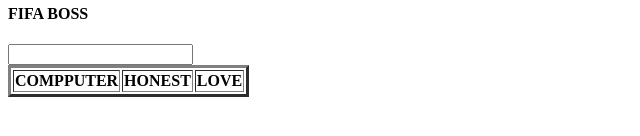
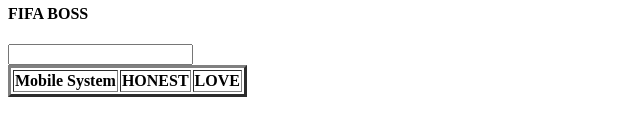
Before and after one commit to usecomputer600-cmyk/Pitp-WebDev-Batch2-Course, a plain HTML site: page index.html in a window 1280 px wide. Shown: the part 490-626 px from the top of the page, without its empty margins (0-640 px from the left). Drawn offline with Linux system fonts and the light colour scheme.

Commit message:
ma ne change kia code ko

```diff
--- a/index.html
+++ b/index.html
@@ -9,7 +9,7 @@
 <a href="https://www.friv.com/"></a>
 
 <tr><table border ="3.2">
-    <th>COMPPUTER</th>
+    <th>Mobile System</th>
     <th>HONEST</th>
     <th>LOVE</th>
     <BR>
```
